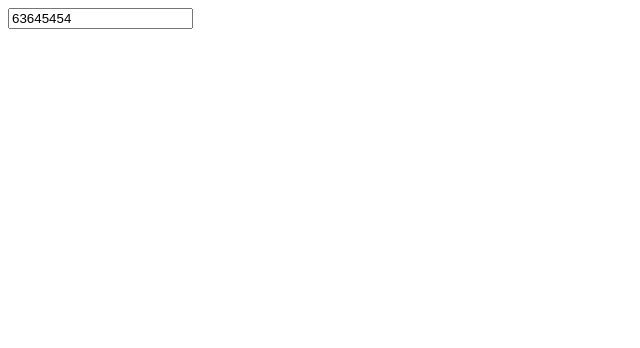
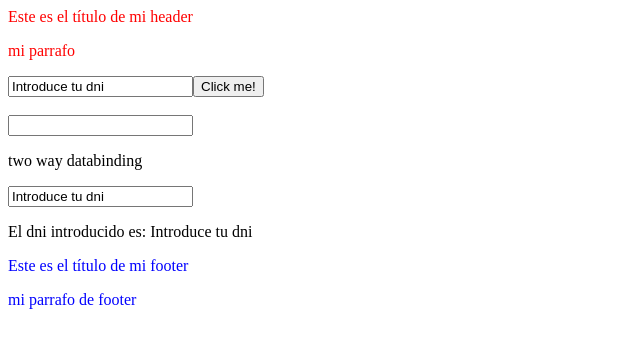
Before and after one commit to AsterixKo/angular-primera-prueba, an Angular app: page / in a window 1280 px wide. Shown: the top 348 px of the page, without its empty margins (0-640 px from the left). Built offline with nearby package versions, Linux system fonts and the light colour scheme.

Commit message:
event binding y two way databinding

```diff
--- a/src/app/app.component.html
+++ b/src/app/app.component.html
@@ -1,3 +1,4 @@
+<app-header></app-header>
 <!-- string interpolation -->
 <!-- <input type="text" placeholder="Introduce tu dni">
 
@@ -8,3 +9,17 @@
 
 <!-- property binding -->
 <input type="text" [value]="dni">
+
+<button (click)="sayGoodBye()">Click me!</button>
+<br>
+<br>
+<!-- mostramos el valor del input en un alert al pulsar una tecla dentro del input -->
+<input type="text" [value]="inputValueKeyUp" (keyup)="getKeyUp($event)">
+<br>
+
+<p>two way databinding</p>
+<input type="text" [(ngModel)]="dni" value="DNI introducido">
+<br>
+<p>El dni introducido es: {{dni}}</p>
+
+<app-footer></app-footer>
--- a/src/app/app.component.ts
+++ b/src/app/app.component.ts
@@ -6,9 +6,20 @@ import { Component } from '@angular/core';
   styleUrls: ['./app.component.css']
 })
 export class AppComponent {
-  dni = '63645454';
+  dni:string = 'Introduce tu dni';
+  inputValueKeyUp:string ='';
 
   getDni() {
     return 'Hola';
   }
+
+  sayGoodBye(){
+    alert('Goodbye!');
+  }
+
+  getKeyUp(myEvento:any){
+    console.log('Persionado en el input: ', myEvento.target.value);
+    console.log('Key: ', myEvento.key);
+    alert(myEvento.target.value);
+  }
 }
--- a/src/app/app.module.ts
+++ b/src/app/app.module.ts
@@ -4,6 +4,8 @@ import { NgModule } from '@angular/core';
 import { AppComponent } from './app.component';
 import { HeaderComponent} from './shared/components/header/header.component';
 import { FooterComponent } from './shared/components/footer/footer.component';
+import { FormsModule } from '@angular/forms';
+
 
 @NgModule({
   declarations: [
@@ -12,7 +14,8 @@ import { FooterComponent } from './shared/components/footer/footer.component';
     FooterComponent
   ],
   imports: [
-    BrowserModule
+    BrowserModule,
+    FormsModule
   ],
   providers: [],
   bootstrap: [AppComponent]
```
